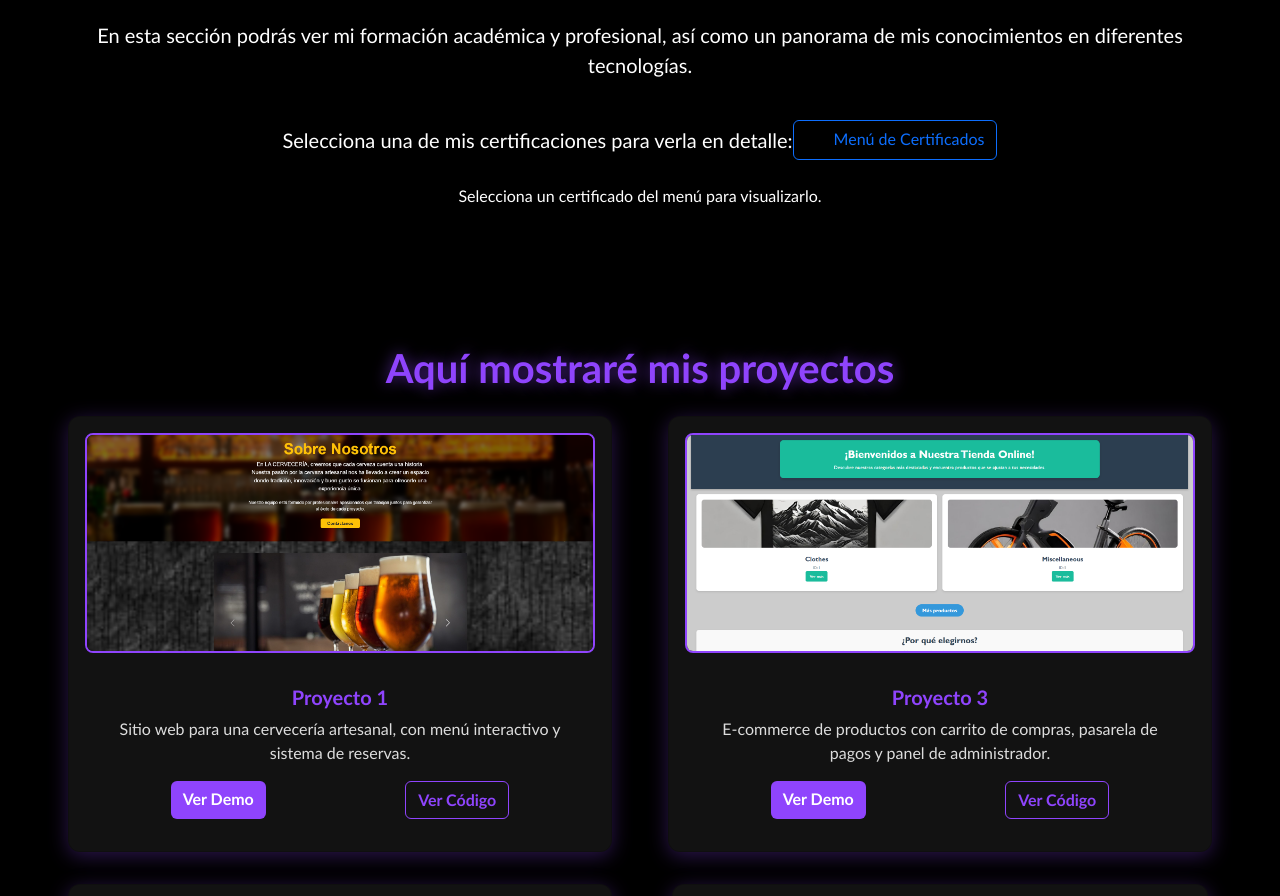
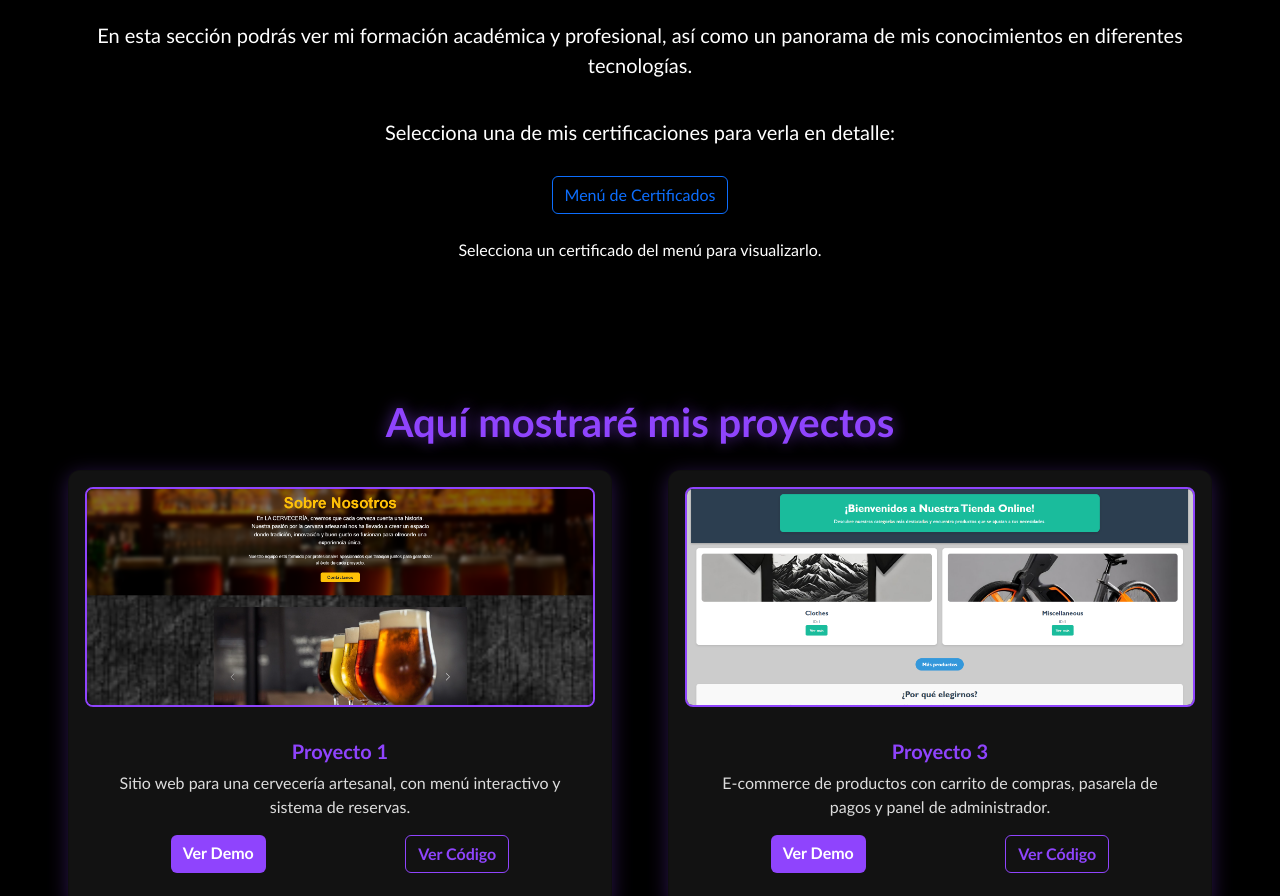
Before and after one commit to faryd257/Portfolio, a React (Vite) app: page / in a window 1280 px wide. Shown: the part 1311-2207 px from the top of the page. Built offline with nearby package versions, Linux system fonts and the light colour scheme.

Commit message:
centrado

```diff
--- a/src/components/Formacion/Formacion.css
+++ b/src/components/Formacion/Formacion.css
@@ -1,3 +1,11 @@
+.certificaciones {
+  padding: 40px 0;
+  text-align: center; /* Asegura que todo esté centrado en la sección */
+}
+
+.certificaciones .btn-outline-primary {
+  margin-top: 1rem; /* Espacio entre la frase y el botón */
+}
 
 .dynamic-card {
   box-shadow: 0 4px 8px rgba(0, 0, 0, 0.2);
@@ -15,13 +23,8 @@
   object-fit: cover;
 }
 
-
 .text-background {
   background-color: #f8f9fa;
   padding: 1rem;
   border-radius: 0 0 0.25rem 0.25rem;
 }
-
-  .certificaciones {
-    padding: 40px 0;
-  }
--- a/src/components/Formacion/Formacion.jsx
+++ b/src/components/Formacion/Formacion.jsx
@@ -30,8 +30,7 @@ const Formacion = () => {
     {
       id: 5,
       titulo: "Certificado de Html5  Css3 y JavaScript",
-      descripcion:
-        "Curso de Html5  Css3 y JavaScript (Nivel Avanzado) en [UTN].",
+      descripcion: "Curso de Html5  Css3 y JavaScript (Nivel Avanzado) en [UTN].",
       imagen: "/certificados/5.png",
     },
     {
@@ -43,7 +42,7 @@ const Formacion = () => {
     {
       id: 7,
       titulo: "Professional Front End Developer",
-      descripcion: "Curso de  Professional Front End Developer [UTN].",
+      descripcion: "Curso de Professional Front End Developer [UTN].",
       imagen: "/certificados/7.png",
     },
     {
@@ -55,7 +54,7 @@ const Formacion = () => {
     {
       id: 9,
       titulo: "Certificado de React JS",
-      descripcion: "Curso de  Desarrollo en React JS en [UTN].",
+      descripcion: "Curso de Desarrollo en React JS en [UTN].",
       imagen: "/certificados/8.png",
     },
   ];
@@ -79,8 +78,8 @@ const Formacion = () => {
       </div>
 
       <div className="row mb-4">
-        <div className="col-12 d-flex flex-column flex-md-row justify-content-between align-items-center">
-          <h5 className="mb-3 mb-md-0">
+        <div className="col-12 text-center">
+          <h5 className="mb-3">
             Selecciona una de mis certificaciones para verla en detalle:
           </h5>
           <button
@@ -90,7 +89,7 @@ const Formacion = () => {
             data-bs-target="#offcanvasCertificados"
             aria-controls="offcanvasCertificados"
           >
-            <span className="navbar-toggler-icon"></span> Menú de Certificados
+            <span className="navbar-toggler"></span> Menú de Certificados
           </button>
         </div>
       </div>
--- a/src/components/Muestra/Muestra.jsx
+++ b/src/components/Muestra/Muestra.jsx
@@ -49,7 +49,7 @@ const Muestra = () => {
   return (
     <div className="muestra-container">
       <h1 className="text-center mb-4">Aquí mostraré mis proyectos</h1>
-      <div className="row row-cols-1 row-cols-md-2 justify-content-center">
+   <div className="row row-cols-1 row-cols-md-2 justify-content-center">
 
         {proyectos.map(({ id, titulo, urlImg, descripcion, demoLink, codigoLink }) => (
           <div className="col" key={id}>
```
Lines whose indentation alone changed are shown as unchanged.
